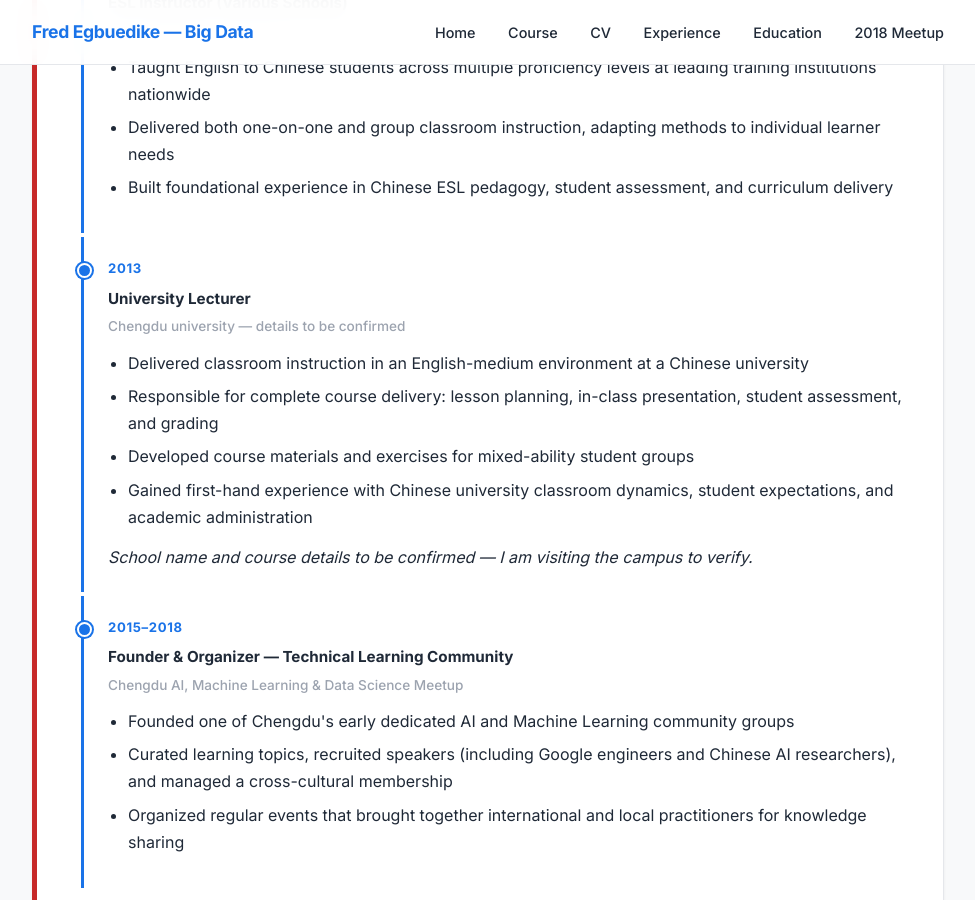
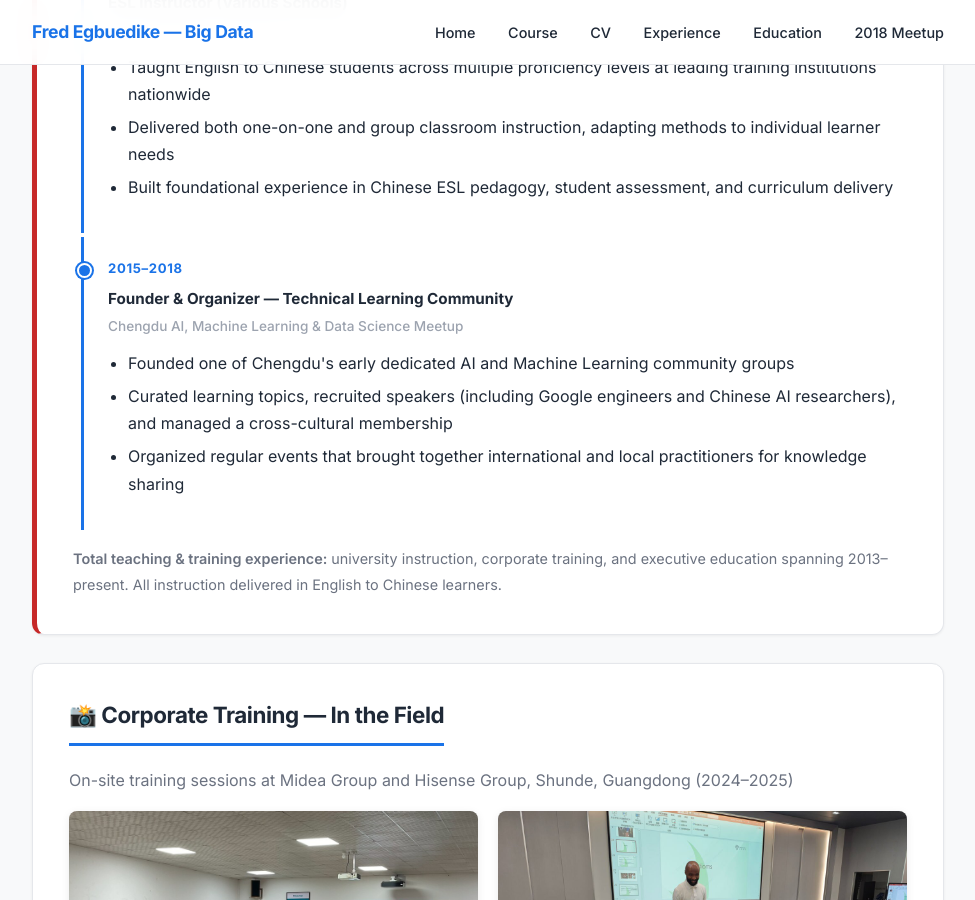
Before and after one commit to Fredilly/big-data, a Jekyll site: the page built from experience.md, in a window 1280 px wide and 900 px high, scrolled down 2116 px. Shown: the whole window, without its empty margins (152-1127 px from the left). Built offline with Jekyll 4.4.1, drawn with Linux system fonts in a browser that asks for light colours; nearby versions of some CDN libraries; some of the changed text lies outside the part shown.

Commit message:
Replace vague university lecturer entry with confirmed CAS (中国科学院) role; deduplicate; update homepage candidate profile

```diff
--- a/experience.md
+++ b/experience.md
@@ -13,13 +13,13 @@ title: Experience
   <h2>🎓 Teaching & Training Experience</h2>
 
   <div class="timeline-item">
-    <div class="date">March 2013 – August 2013</div>
+    <div class="date">2013</div>
     <div class="org">
       <strong>English Instructor — Soft Skills & Academic Presentation Training</strong><br>
-      <span class="org-cn">Chinese Academy of Sciences (CAS) · 中国科学院 — Chengdu</span>
+      <span class="org-cn">Chinese Academy of Sciences (中国科学院, CAS) — Chengdu</span>
     </div>
     <ul>
-      <li>Delivered English communication and professional skills training to <strong>60+ PhD students and researchers</strong> at the Chinese Academy of Sciences</li>
+      <li>Delivered English communication and presentation skills training to <strong>60+ PhD students and researchers</strong> at the Chinese Academy of Sciences</li>
       <li>Designed and delivered training focused on academic presentations, professional communication, and research communication skills</li>
       <li>Helped PhD students improve presentation structure, delivery, confidence, and technical explanations in English</li>
       <li>Created practical exercises and feedback sessions tailored to postgraduate researchers and scientific professionals</li>
@@ -90,21 +90,6 @@ title: Experience
       <li>Delivered both one-on-one and group classroom instruction, adapting methods to individual learner needs</li>
       <li>Built foundational experience in Chinese ESL pedagogy, student assessment, and curriculum delivery</li>
     </ul>
-  </div>
-
-  <div class="timeline-item">
-    <div class="date">2013</div>
-    <div class="org">
-      <strong>University Lecturer</strong><br>
-      <span class="org-cn">Chengdu university — details to be confirmed</span>
-    </div>
-    <ul>
-      <li>Delivered classroom instruction in an English-medium environment at a Chinese university</li>
-      <li>Responsible for complete course delivery: lesson planning, in-class presentation, student assessment, and grading</li>
-      <li>Developed course materials and exercises for mixed-ability student groups</li>
-      <li>Gained first-hand experience with Chinese university classroom dynamics, student expectations, and academic administration</li>
-    </ul>
-    <p><em>School name and course details to be confirmed — I am visiting the campus to verify.</em></p>
   </div>
 
   <div class="timeline-item">
```
Also changed, not shown: index.md (+1 -2 lines).
